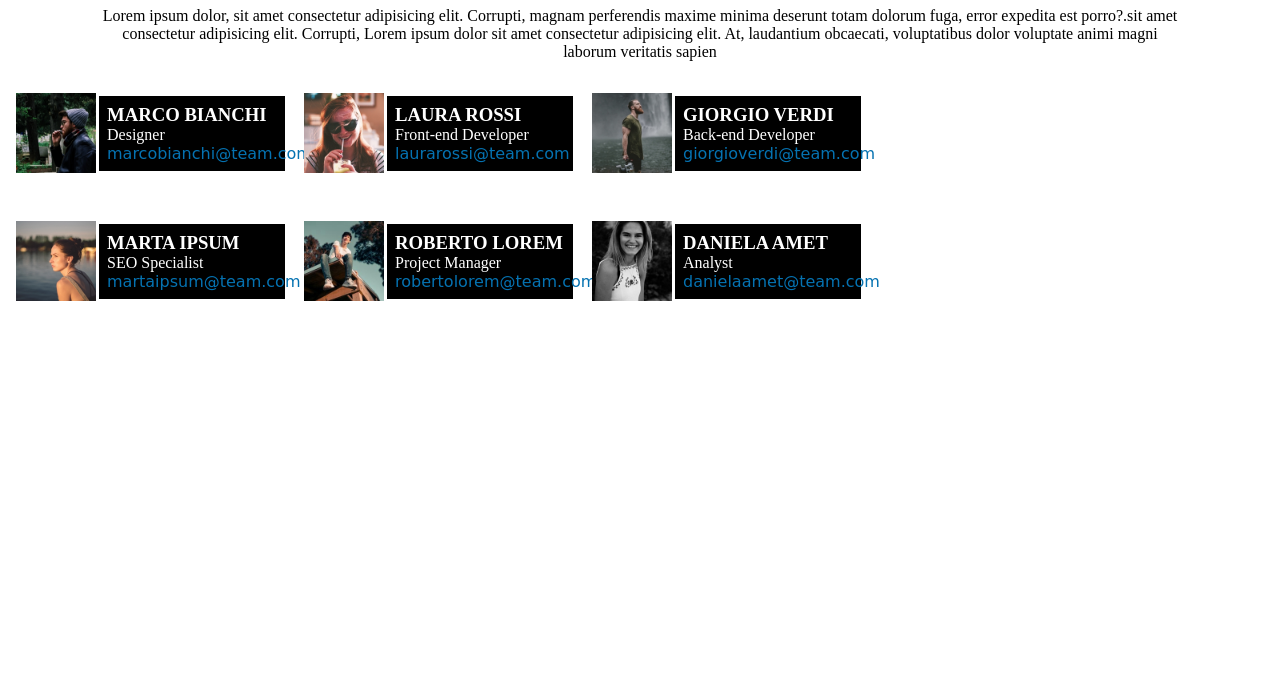
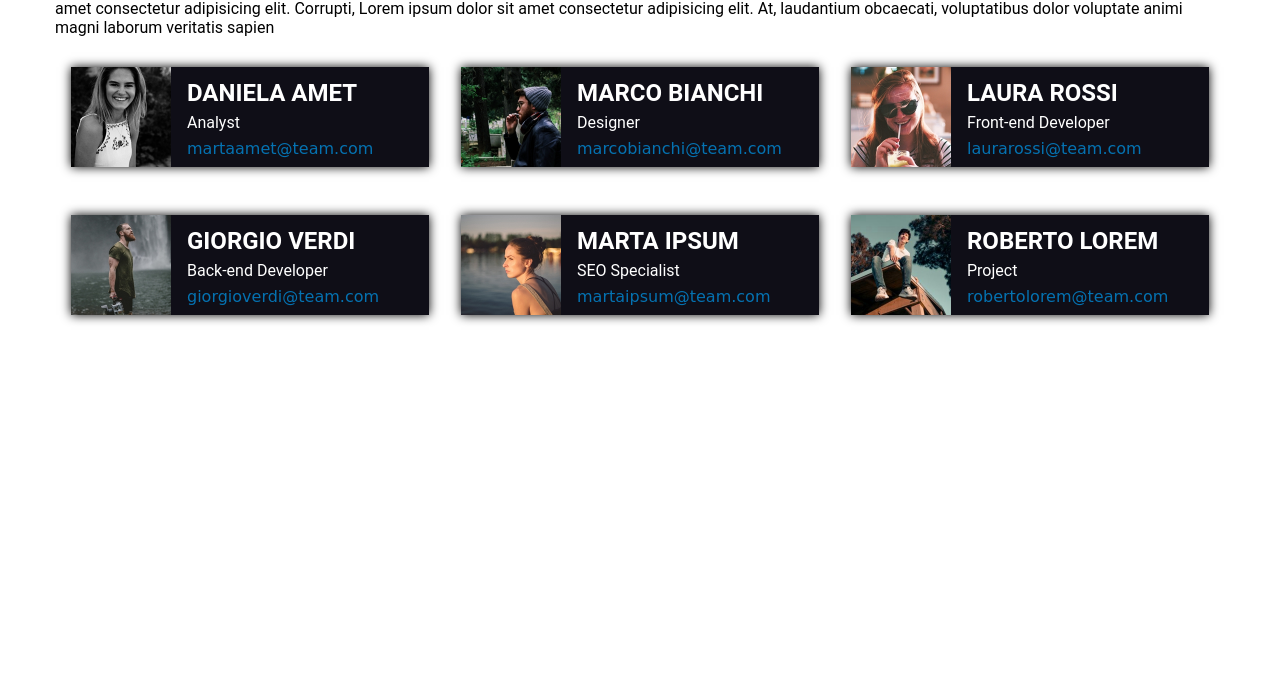
Before and after one commit to ClaPascarella/html-css-float-cards, a plain HTML site: page index.html in a window 1280 px wide. Shown: the part 122-800 px from the top of the page. Drawn offline with Linux system fonts and the light colour scheme.

Commit message:
modificato file html css e aggiunto sfocatura

```diff
--- a/index.html
+++ b/index.html
@@ -14,67 +14,81 @@
 
     <main>
         <section class="container">
-            <p id="paragrafo">Lorem ipsum dolor, sit amet consectetur adipisicing elit. Corrupti, magnam perferendis maxime minima deserunt totam dolorum fuga, error expedita est porro?.sit amet consectetur adipisicing elit. Corrupti, Lorem ipsum dolor sit amet consectetur adipisicing elit. At, laudantium obcaecati, voluptatibus dolor voluptate animi magni laborum veritatis sapien</p>
+            <p>Lorem ipsum dolor, sit amet consectetur adipisicing elit. Corrupti, magnam perferendis maxime minima deserunt totam dolorum fuga, error expedita est porro?.sit amet consectetur adipisicing elit. Corrupti, Lorem ipsum dolor sit amet consectetur adipisicing elit. At, laudantium obcaecati, voluptatibus dolor voluptate animi magni laborum veritatis sapien</p>
        </section>
 
-       <section class="clearfix">
-
-                <img class="float-left pers" src="./img/male1.png" alt="">
-
-            <div class="col">
-                <h3>MARCO BIANCHI</h3>
-                <P>Designer</P>
-                <p class="email">marcobianchi@team.com</p>
-            </div>
-
-            <img class="float-left pers" src="./img/female1.png" alt="">
-
-              <div class="col">
-                <h3>LAURA ROSSI</h3>
-                <P>Front-end Developer</P>
-                <p class="email">laurarossi@team.com</p>
-              </div>
-
-              <img class="float-left pers" src="./img/male2.png" alt="">
-
-            <div class="col">
-                <h3>GIORGIO VERDI</h3>
-                <P>Back-end Developer</P>
-                <p class="email">giorgioverdi@team.com</p>
-            </div>
-       </section>
-
-
-   <section class="clearfix">
-
-            <img class="float-left pers " src="./img/female2.png" alt="">
+       <div class="container clearfix">
 
         <div class="col">
-            <h3>MARTA IPSUM</h3>
-            <P>SEO Specialist</P>
-            <p class="email">martaipsum@team.com</p>
+            <div class="card clearfix">
+                <img class="card-image" src="./img/female3.png" alt="">
+                <div class="card-content">
+                    <h2>DANIELA AMET</h2>
+                    <p>Analyst</p>
+                    <span class="email">martaamet@team.com</span>
+                </div>
+            </div>
         </div>
 
-        <img class="float-left pers" src="./img/male3.png" alt="">
-
-          <div class="col">
-            <h3>ROBERTO LOREM</h3>
-            <P>Project Manager</P>
-            <p class="email">robertolorem@team.com</p>
-          </div>
-
-          <img class="float-left pers" src="./img/female3.png" alt="">
+        <div class="col">
+            <div class="card clearfix">
+                <img class="card-image" src="./img/male1.png" alt="">
+                <div class="card-content">
+                    <h2>MARCO BIANCHI</h2>
+                    <p>Designer</p>
+                   <span class="email">marcobianchi@team.com</span>
+                </div>
+            </div>
+        </div>
 
         <div class="col">
-            <h3>DANIELA AMET</h3>
-            <P>Analyst</P>
-            <p class="email">danielaamet@team.com</p>
+            <div class="card clearfix">
+                <img class="card-image" src="./img/female1.png" alt="">
+                <div class="card-content">
+                    <h2>LAURA ROSSI</h2>
+                    <p>Front-end Developer</p>
+                    <span class="email">laurarossi@team.com</span>
+                </div>
+            </div>
         </div>
 
 
+        <div class="col">
+            <div class="card clearfix">
+                <img class="card-image" src="./img/male2.png" alt="">
+                <div class="card-content">
+                    <h2>GIORGIO VERDI</h2>
+                    <p>Back-end Developer</p>
+                    <span class="email">giorgioverdi@team.com</span>
+                </div>
+            </div>
+        </div>
 
-   </section>
-    </main>
+        <div class="col">
+            <div class="card clearfix">
+                <img class="card-image" src="./img/female2.png" alt="">
+                <div class="card-content">
+                    <h2>MARTA IPSUM</h2>
+                    <p>SEO Specialist</p>
+                    <span class="email">martaipsum@team.com</span>
+                </div>
+            </div>
+        </div>
+
+        <div class="col">
+            <div class="card clearfix">
+                <img class="card-image" src="./img/male3.png" alt="">
+                <div class="card-content">
+                    <h2>ROBERTO LOREM</h2>
+                    <p>Project</p>
+                    <span class="email">robertolorem@team.com</span>
+                </div>
+            </div>
+        </div>
+
+    </div>
+</main>
+
 
 </body>
 </html>
--- a/style.css
+++ b/style.css
@@ -1,61 +1,75 @@
 * {
     margin: 0;
+    padding: 0;
     box-sizing: border-box;
-
 }
 
-section {
-    margin: 2rem 0;
-}
-
-.float-left {
-    float:left
-
-}
-
-img.float-left {
-    margin-left: 1rem;
-    margin-bottom: 1rem;
-}
-
-.pers {
-    width: 80px;
-}
-
-
-.container {
-    margin-left: 100px;
-    margin-right: 100px;
-    margin-top: 30px;
-
+body {
+    font-family: "Roboto", sans-serif;
 }
 
 #titolo {
-    color: rgb(209, 0, 209);
-    font-family: Impact, Haettenschweiler, 'Arial Narrow Bold', sans-serif;
-    margin-top: 50px;
-    text-align: center;
-
+    color: purple;
+    font-family: Verdana, Geneva, Tahoma, sans-serif;
 }
 
-#paragrafo {
-    text-align: center;
+.clearfix {
+    content: " ";
+    display: table;
+    clear: both;
+}
+
+.container {
+    width: 1170px;
+    margin: 0 auto;
     margin-top: 30px;
 }
 
-.clearfix::after {
-    content: "";
-    clear: both;
-    display: block;
+header {
+    margin: 2rem 0;
+    text-align: center;
+}
+
+h1 {
+    margin-bottom: 1rem;
+    font-weight: 800;
 }
 
 .col {
     float: left;
-    width: 15%;
-    padding: 8px;
-    border:solid;
-    background-color: black;
+    width: calc(100% / 3);
+    padding: 0 1rem 3rem 1rem;
+}
+
+.card {
+    background: #0f0e17;
     color: white;
+    width: 100%;
+    box-shadow: 0 0 10px black;
+}
+
+.card-image {
+    float: left;
+    width: 100px;
+}
+
+.card-content {
+    float: left;
+    width: calc(100% - 100px);
+    padding-left: 1rem;
+}
+
+.card-content h2 {
+    margin-top: 0.75rem;
+}
+
+.card-content p {
+    margin: 0.4rem 0;
+}
+
+.card-content a {
+    text-decoration: none;
+    color: #6ecbf2;
 }
 
 .email {
```
